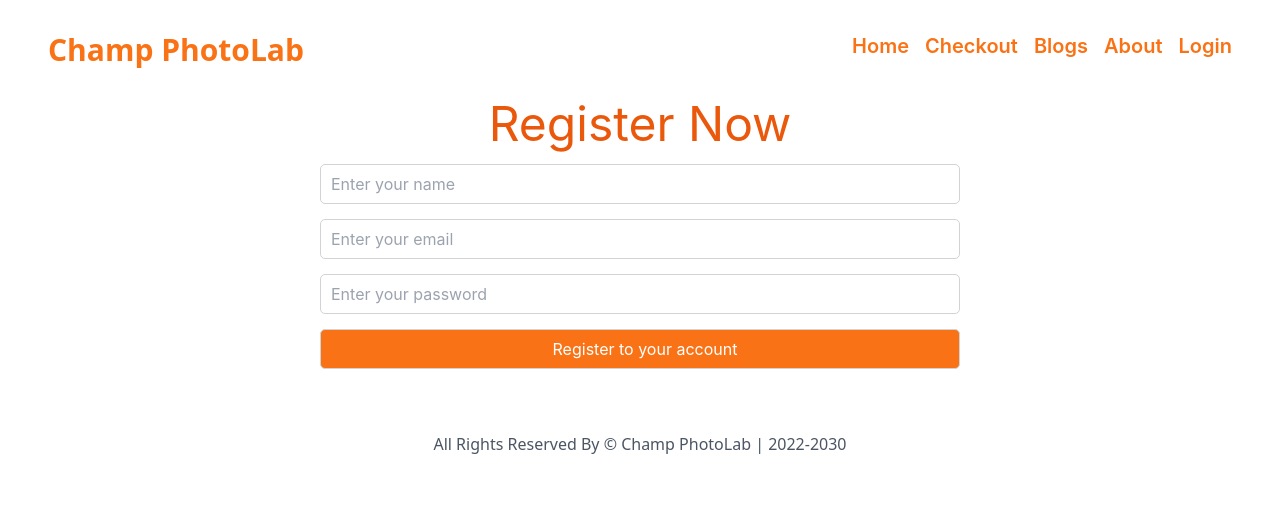
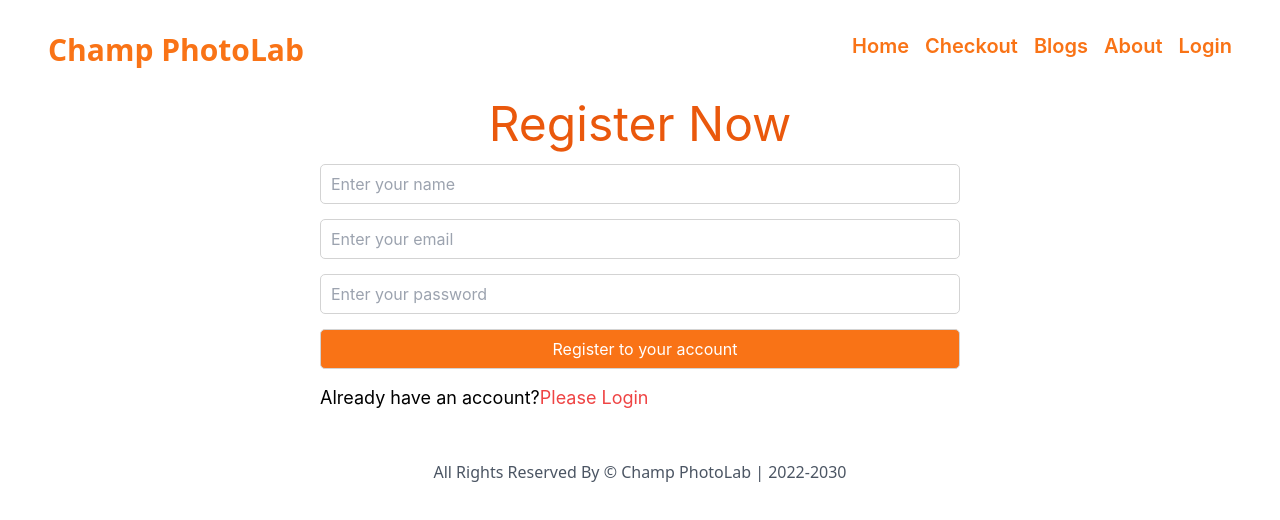
Before and after one commit to Chaki360/Champ-medialab, a React (Create React App) app: page /register in a window 1280 px wide. Shown: the top 520 px of the page. Built offline with nearby package versions, Linux system fonts and the light colour scheme.

Commit message:
servicedata added

```diff
--- a/src/FeedbackData/FeedbackData.js
+++ b/src/FeedbackData/FeedbackData.js
@@ -2,7 +2,7 @@ import React from 'react';
 
 const FeedbackData = ({ feedback }) => {
     return (
-        <div className='flex flex-col items-center rounded-md shadow border'>
+        <div className='flex flex-col text-center items-center rounded-md shadow border'>
             <img className='mb-3 w-24 h-24 rounded-full shadow-lg' src={feedback.image} alt='' />
             <h5 className='mb-1 text-2xl font-bold text-gray-900'>{feedback.name}</h5>
             <h5 className='mb-2 text-lg font-md tracking-tight text-gray-900'>{feedback.comment}</h5>
--- a/src/Login/Register/Register.js
+++ b/src/Login/Register/Register.js
@@ -1,6 +1,12 @@
 import React from 'react';
+import { useNavigate } from 'react-router-dom';
 import './Register.css'
 const Register = () => {
+
+    const navigate = useNavigate()
+    const navigateLogin = e => {
+        navigate('/login')
+    }
     return (
         <div className='register-form'>
             <h2 className='text-5xl mb-4 text-center text-bold text-orange-600'>Register Now</h2>
@@ -10,6 +16,7 @@ const Register = () => {
                 <input className='border' type="password" name="password" id="" placeholder="Enter your password" required />
                 <input className='rounded text-center text-white bg-orange-500 hover:bg-orange-700' type="register" value="Register to your account" />
             </form>
+            <h1 className='text-lg'>Already have an account?<span className=' text-red-500 hover:text-gray-700' onClick={navigateLogin}>Please Login</span></h1>
         </div>
     );
 };
```
